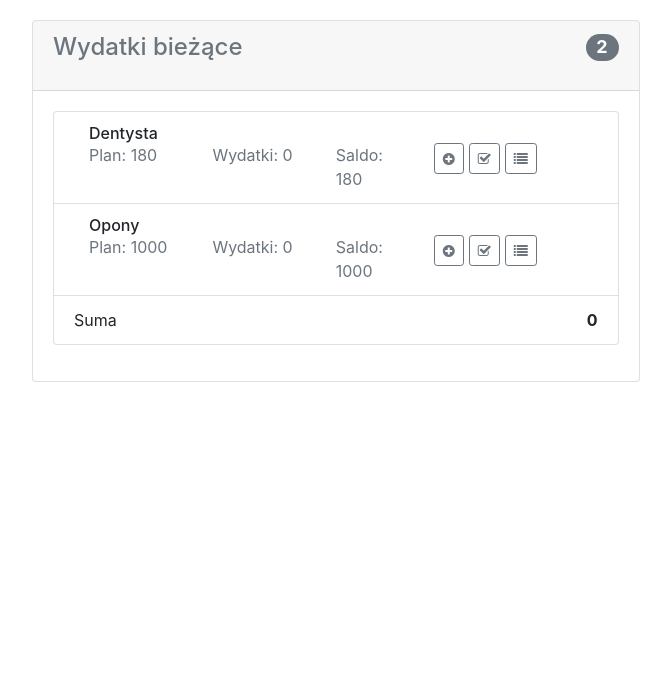
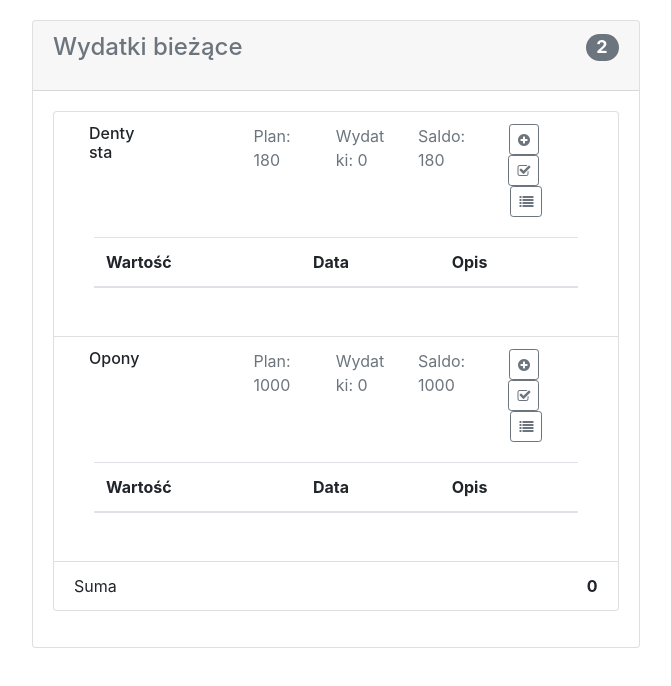
Before and after one commit to ptrzaska/familyBudget, an Angular app in the folder family-budget-app/: page / in a window 1280 px wide. Shown: the top 686 px of the page, without its empty margins (3-674 px from the left). Built offline with nearby package versions, Linux system fonts and the light colour scheme.

Commit message:
Toggle list of expenses

```diff
--- a/family-budget-app/angular.json
+++ b/family-budget-app/angular.json
@@ -32,7 +32,10 @@
               "../family-budget-app/src/styles.less",
               "../family-budget-app/node_modules/font-awesome/css/font-awesome.min.css"
             ],
-            "scripts": []
+            "scripts": [
+              "../family-budget-app/node_modules/jquery/dist/jquery.min.js",
+              "../family-budget-app/node_modules/bootstrap/dist/js/bootstrap.min.js"
+            ]
           },
           "configurations": {
             "production": {
--- a/family-budget-app/package.json
+++ b/family-budget-app/package.json
@@ -21,6 +21,7 @@
     "@angular/router": "~9.1.1",
     "bootstrap": "^4.4.1",
     "font-awesome": "^4.7.0",
+    "jquery": "^3.5.1",
     "rxjs": "~6.5.4",
     "tslib": "^1.10.0",
     "zone.js": "~0.10.2"
--- a/family-budget-app/src/app/costs-list/costs-list.component.html
+++ b/family-budget-app/src/app/costs-list/costs-list.component.html
@@ -5,39 +5,53 @@
       <span class="badge badge-secondary badge-pill">{{costs ? costs.length : 0}}</span>
     </h4>
   </div>
-
   <div class="card-body">
     <ul class="list-group mb-3">
-      <li *ngFor="let cost of costs" class="list-group-item d-flex justify-content-between lh-condensed" [style.background-color]="cost.isCompleted ? '#adebad' : 'white'">
-        <div class="container" >
+      <li *ngFor="let cost of costs; let i = index" class="list-group-item d-flex justify-content-between lh-condensed"
+        [style.background-color]="cost.isCompleted ? '#adebad' : 'white'">
+        <div class="container">
           <div class="row" style="width: 100%;">
-            <div class="col-md-4"><h6 class="my-0">{{cost.name}}</h6></div>
-            <div class="col-md-4">{{cost.lastModificationDate}}</div>
-            <div class="col-md-4"></div>
-          </div>
-          <div class="row" style="width: 100%;">
-            <div class="col-md-3"><span class="text-muted">Plan: {{cost.value}}</span></div>
-            <div class="col-md-3"><span class="text-muted">Wydatki: {{cost.getExpensesSum()}}</span></div>
+            <div class="col-md-2"><h6 class="my-0">{{cost.name}}</h6></div>
+            <div class="col-md-2">{{cost.lastModificationDate}}</div>
+            <div class="col-md-2"><span class="text-muted">Plan: {{cost.value}}</span></div>
+            <div class="col-md-2"><span class="text-muted">Wydatki: {{cost.getExpensesSum()}}</span></div>
             <div class="col-md-2"><span class="text-muted">Saldo: {{cost.value - cost.getExpensesSum()}}</span></div>
-            <div class="col-md-4" style="text-align: center;">
-              <button type="button" class="btn btn-outline-secondary btn-sm" (click)="addNewExpense(cost)" style="margin-right: 5px;" [disabled]="cost.isCompleted"><i class="fa fa-plus-circle"></i></button>
-              <button type="button"
-              *ngIf="!cost.isCompleted; else activationButton"
-                class="btn btn-outline-secondary btn-sm"
-                (click)="cost.isCompleted = true"
-                style="margin-right: 5px;">
+            <div class="col-md-2" style="text-align: center;">
+              <button type="button" class="btn btn-outline-secondary btn-sm" (click)="addNewExpense(cost)"
+                style="margin-right: 5px;" [disabled]="cost.isCompleted"><i class="fa fa-plus-circle"></i></button>
+              <button type="button" *ngIf="!cost.isCompleted; else activationButton"
+                class="btn btn-outline-secondary btn-sm" (click)="cost.isCompleted = true" style="margin-right: 5px;">
                 <i class="fa fa-check-square-o"></i>
               </button>
               <ng-template #activationButton>
-                <button type="button" class="btn btn-outline-secondary btn-sm" (click)="cost.isCompleted = false" style="margin-right: 5px;"><i class="fa fa-share-square-o"></i></button>
+                <button type="button" class="btn btn-outline-secondary btn-sm" (click)="cost.isCompleted = false"
+                  style="margin-right: 5px;"><i class="fa fa-share-square-o"></i></button>
               </ng-template>
-
-
-              <button type="button" class="btn btn-outline-secondary btn-sm" (click)="addNewExpense(cost)"><i class="fa fa-list"></i></button>
+              <button type="button" class="btn btn-outline-secondary btn-sm" data-toggle="collapse"
+                [attr.data-target]="'#collapse' + i"><i class="fa fa-list"></i></button>
+              </div>
+          </div>
+          <div [id]="'collapse' + i" class="row collapse show">
+            <div class="card-body">
+              <table class="table">
+                <thead>
+                  <tr>
+                    <th scope="col">Wartość</th>
+                    <th scope="col">Data</th>
+                    <th scope="col">Opis</th>
+                  </tr>
+                </thead>
+                <tbody>
+                  <tr *ngFor="let expense of cost.expenses">
+                    <td>{{expense.value}}</td>
+                    <td>{{expense.date.getDay()}}-{{expense.date.getMonth()}}-{{expense.date.getFullYear()}}</td>
+                    <td>{{expense.description}}</td>
+                  </tr>
+                </tbody>
+              </table>
             </div>
-          </div>
         </div>
-
+        </div>
 
 
       </li>
@@ -46,7 +60,5 @@
         <strong>{{ getCostsSum() }}</strong>
       </li>
     </ul>
-
-
   </div>
 </div>
```
Also changed, not shown: 1 other file (tests, documents, lock files or other folders).
